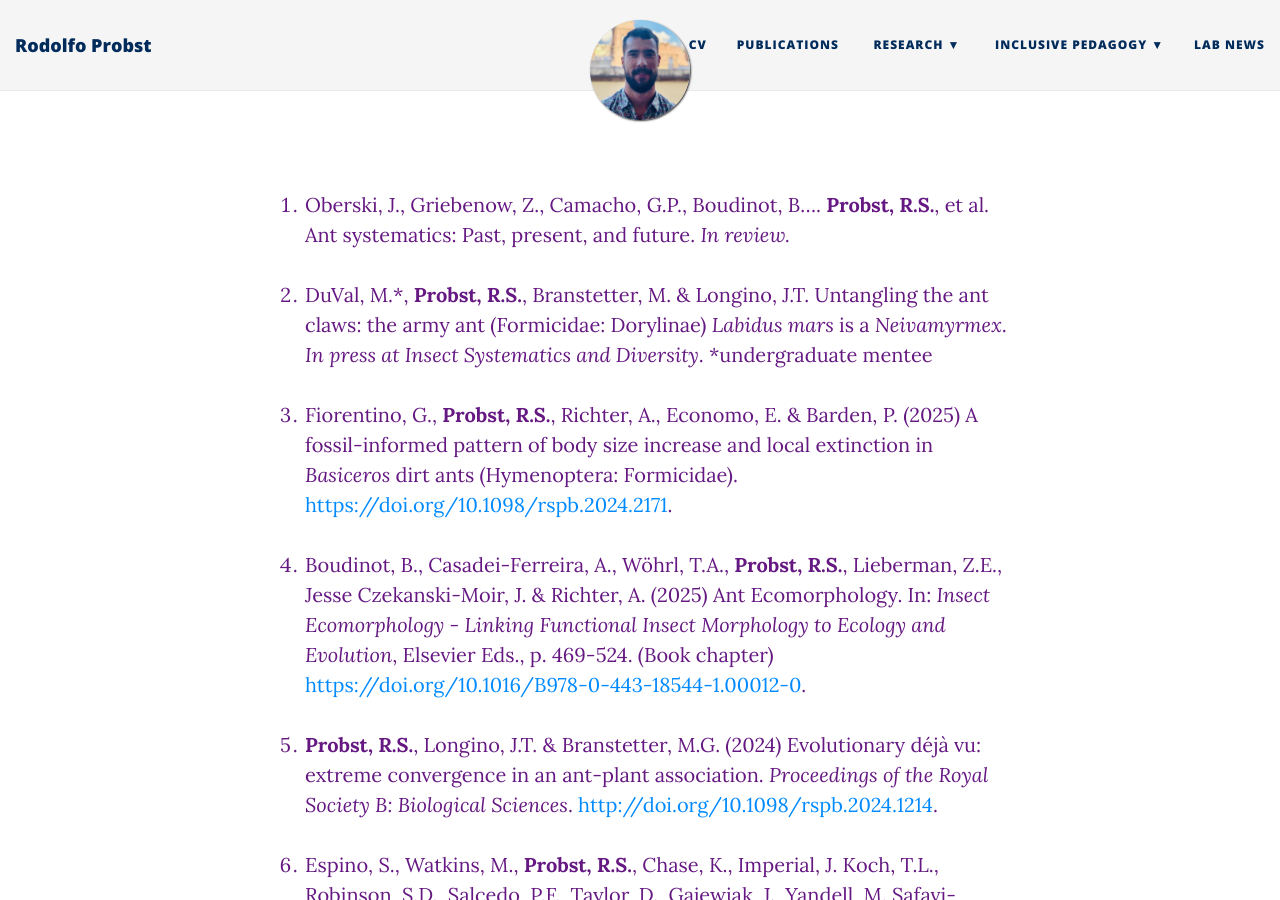
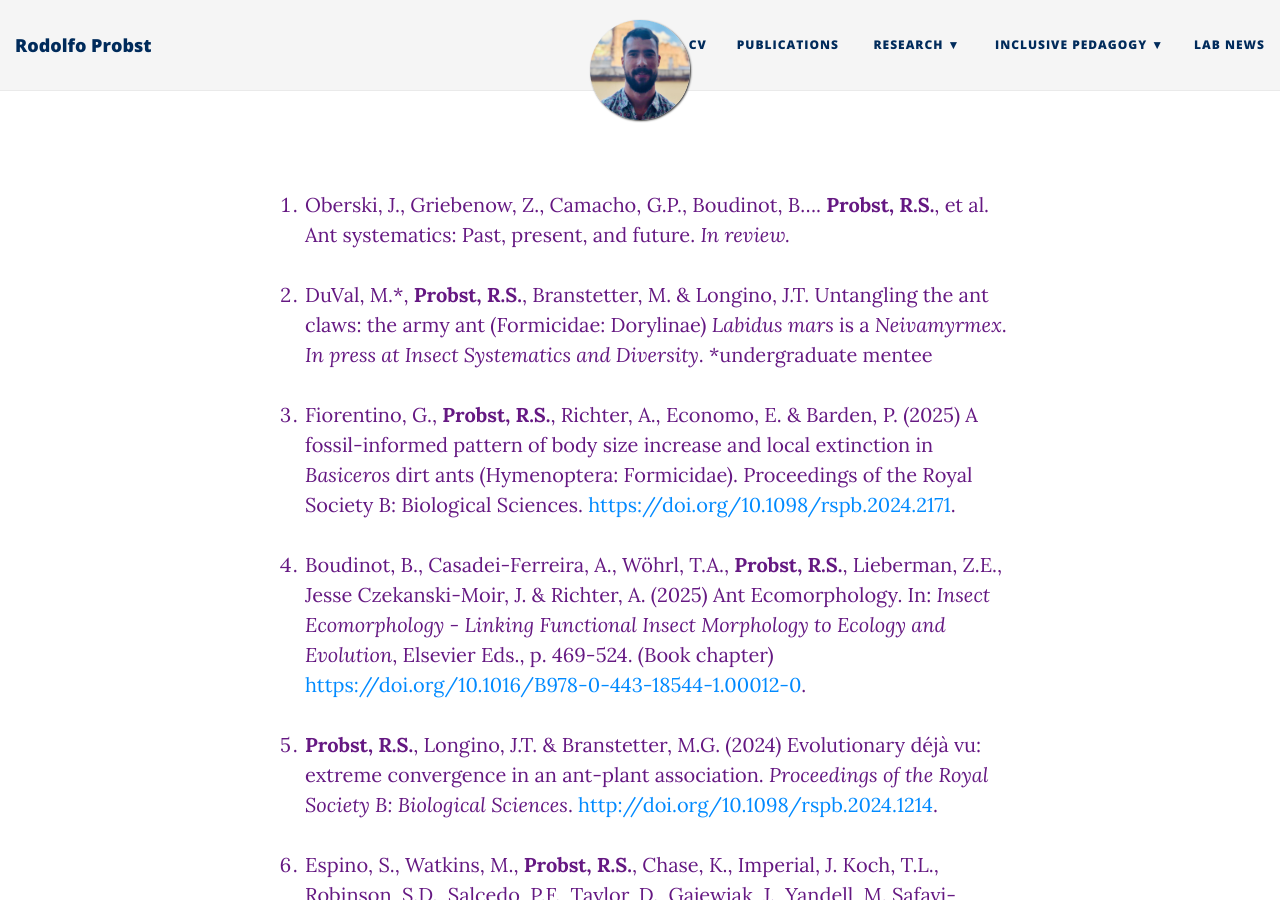
Before and after one commit to probstrodolfo/probstrodolfo.github.io, a Jekyll site: the page built from publications.md, in a window 1280 px wide and 900 px high. Built offline with Jekyll 4.4.1, drawn with Linux system fonts in a browser that asks for light colours; nearby versions of some CDN libraries.

Commit message:
Update publications.md

```diff
--- a/publications.md
+++ b/publications.md
@@ -8,7 +8,7 @@
 
 2. DuVal, M.*, **Probst, R.S.**, Branstetter, M. & Longino, J.T. Untangling the ant claws: the army ant (Formicidae: Dorylinae) _Labidus mars_ is a _Neivamyrmex_. _In press at Insect Systematics and Diversity_. *undergraduate mentee
 
-3. Fiorentino, G., **Probst, R.S.**, Richter, A., Economo, E. & Barden, P. (2025) A fossil-informed pattern of body size increase and local extinction in _Basiceros_ dirt ants (Hymenoptera: Formicidae). [https://doi.org/10.1098/rspb.2024.2171](https://doi.org/10.1098/rspb.2024.2171).
+3. Fiorentino, G., **Probst, R.S.**, Richter, A., Economo, E. & Barden, P. (2025) A fossil-informed pattern of body size increase and local extinction in _Basiceros_ dirt ants (Hymenoptera: Formicidae). Proceedings of the Royal Society B: Biological Sciences. [https://doi.org/10.1098/rspb.2024.2171](https://doi.org/10.1098/rspb.2024.2171).
 
 4. Boudinot, B., Casadei-Ferreira, A., Wöhrl, T.A., **Probst, R.S.**, Lieberman, Z.E., Jesse Czekanski-Moir, J. & Richter, A. (2025) Ant Ecomorphology. In: _Insect Ecomorphology - Linking Functional Insect Morphology to Ecology and Evolution_, Elsevier Eds., p. 469-524. (Book chapter) [https://doi.org/10.1016/B978-0-443-18544-1.00012-0](https://doi.org/10.1016/B978-0-443-18544-1.00012-0).
 
```
